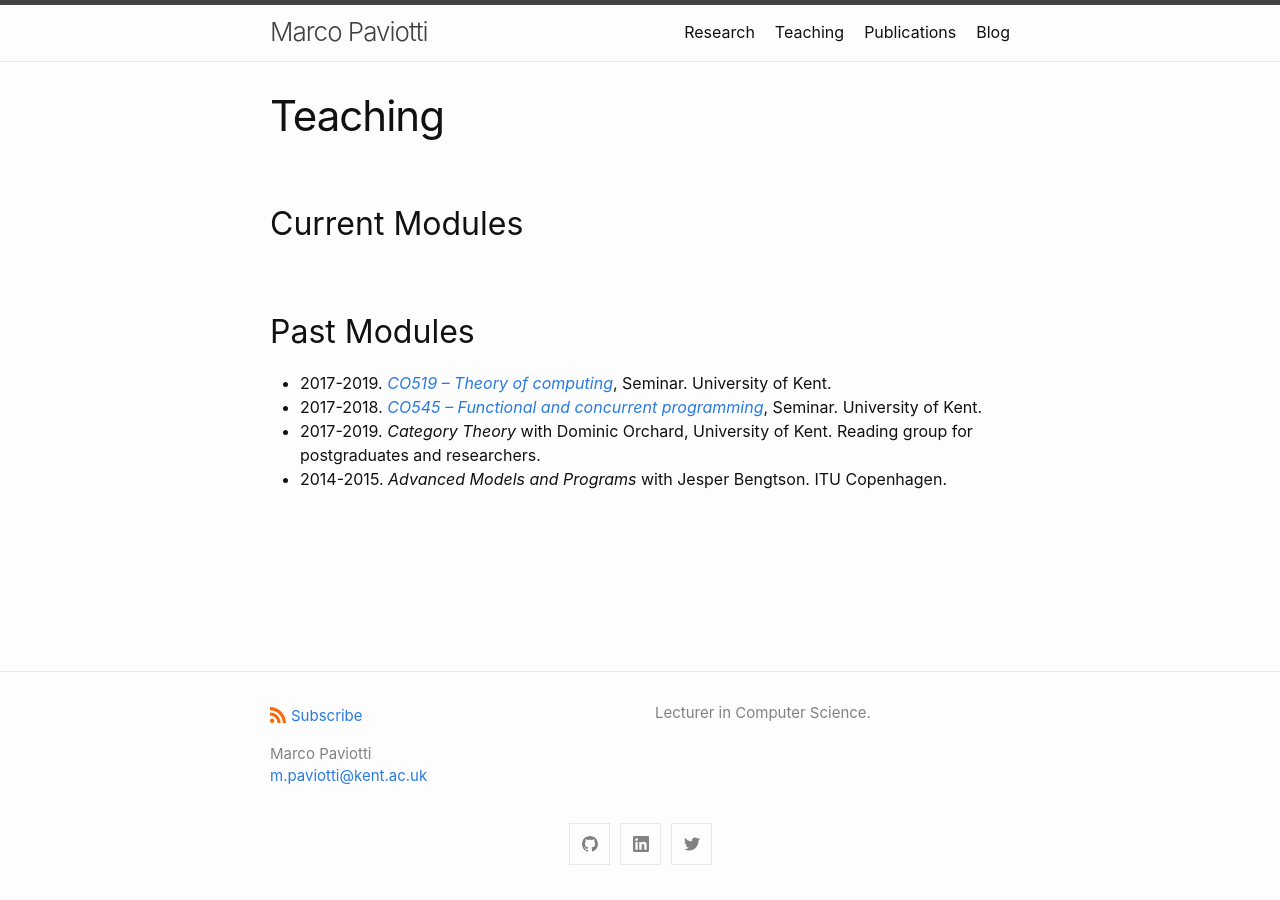
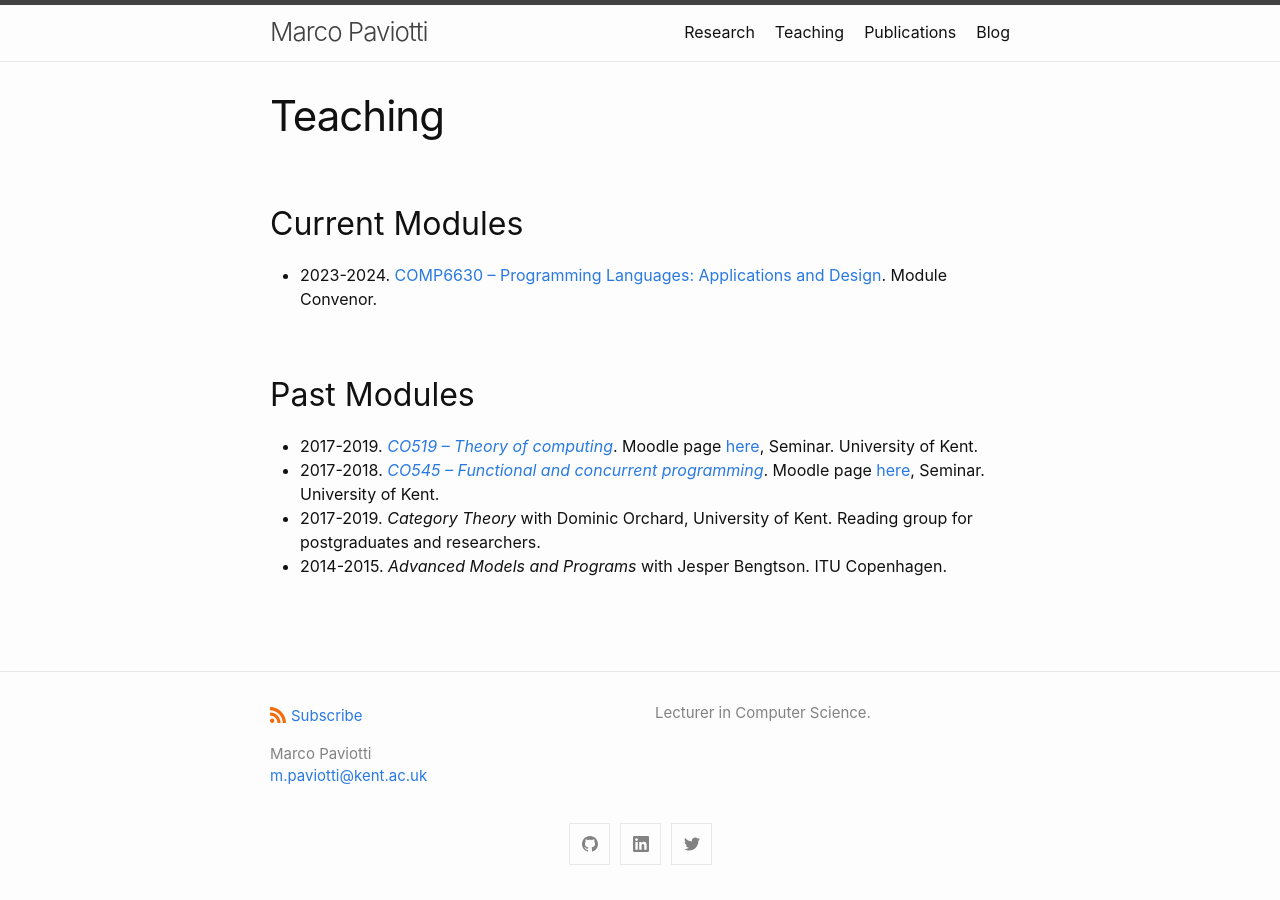
Before and after one commit to mpaviotti/mpaviotti.github.com, a Jekyll site: the page built from teaching.markdown, in a window 1280 px wide. Built offline with Jekyll 4.4.1, drawn with Linux system fonts in a browser that asks for light colours.

Commit message:
module convenor for COMP663

```diff
--- a/_posts/2022-11-10-fixed-points-CCS.markdown
+++ b/_posts/2022-11-10-fixed-points-CCS.markdown
@@ -62,7 +62,7 @@ seen, continuous functions do not necessarily preserve it.
 
 > Is this just a coincidence that Scott's model is not trivial?
 
-Not really. Because if it was trivial it would break computational adequacy which is the statement
+Not really. Because if it was trivial it would have broken computational adequacy which is the statement
 that for every pair or well-typed terms in the language $$\Gamma \vdash t : A$$
 and $$\Gamma \vdash t' : A$$
 
--- a/index.markdown
+++ b/index.markdown
@@ -34,6 +34,7 @@ theory.
 ---
 
 ### News
+- **November 2022:** I will be *module convenor* for [COMP6630 -- Programming Languages: Applications and Design](https://www.kent.ac.uk/courses/modules/module/CO663) which will start again in 2023.
 - **November 2022:** The WG21 group reponsible for C++ ISO standard met last week in Kona (HI, USA) where another [review](https://graymalk.in/iso-papers/p1780/p1780r2.html) of our [weak memory model](https://link.springer.com/content/pdf/10.1007/978-3-030-44914-8_22.pdf) was discussed. The WG21 group approved it unanimously as the correct strategy to takle the Out-of-thin-air (OOTA) problem.
 - **October 2022:** I accepted a Lectureship at [University of Kent (U.K.)](https://www.kent.ac.uk) in the [School of Computing](https://www.kent.ac.uk/computing)
 - **April 2022:** I will be starting to work in the [Granule Project](https://granule-project.github.io) at University of Kent together with Dr. Dominic Orchard from May 2022.
--- a/teaching.markdown
+++ b/teaching.markdown
@@ -6,9 +6,11 @@ title: Teaching
 
 ## Current Modules
 
+- 2023-2024. [COMP6630 -- Programming Languages: Applications and Design](https://www.kent.ac.uk/courses/modules/module/CO663). Module Convenor.
+
 ## Past Modules
 
-- 2017-2019. *[CO519 -- Theory of computing](https://moodle.kent.ac.uk/2018/course/view.php?id=703)*, Seminar. University of Kent.
-- 2017-2018. *[CO545 -- Functional and concurrent programming](https://moodle.kent.ac.uk/2017/course/view.php?id=836)*, Seminar. University of Kent.
+- 2017-2019. *[CO519 -- Theory of computing](https://www.kent.ac.uk/courses/modules/module/CO519)*. Moodle page [here](https://moodle.kent.ac.uk/2018/course/view.php?id=703), Seminar. University of Kent.
+- 2017-2018. *[CO545 -- Functional and concurrent programming](https://www.kent.ac.uk/courses/modules/module/CO545)*. Moodle page [here](https://moodle.kent.ac.uk/2017/course/view.php?id=836), Seminar. University of Kent.
 - 2017-2019. *Category Theory* with Dominic Orchard, University of Kent. Reading group for postgraduates and researchers.
 - 2014-2015. *Advanced Models and Programs* with Jesper Bengtson. ITU Copenhagen.
```
